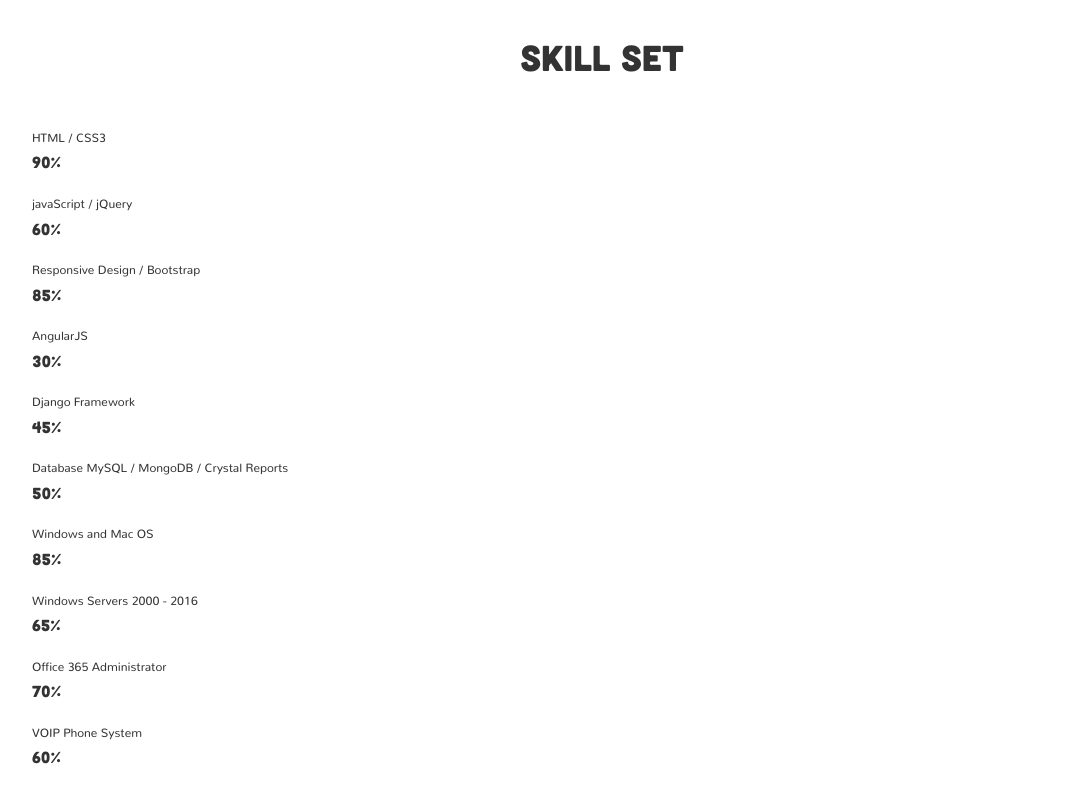
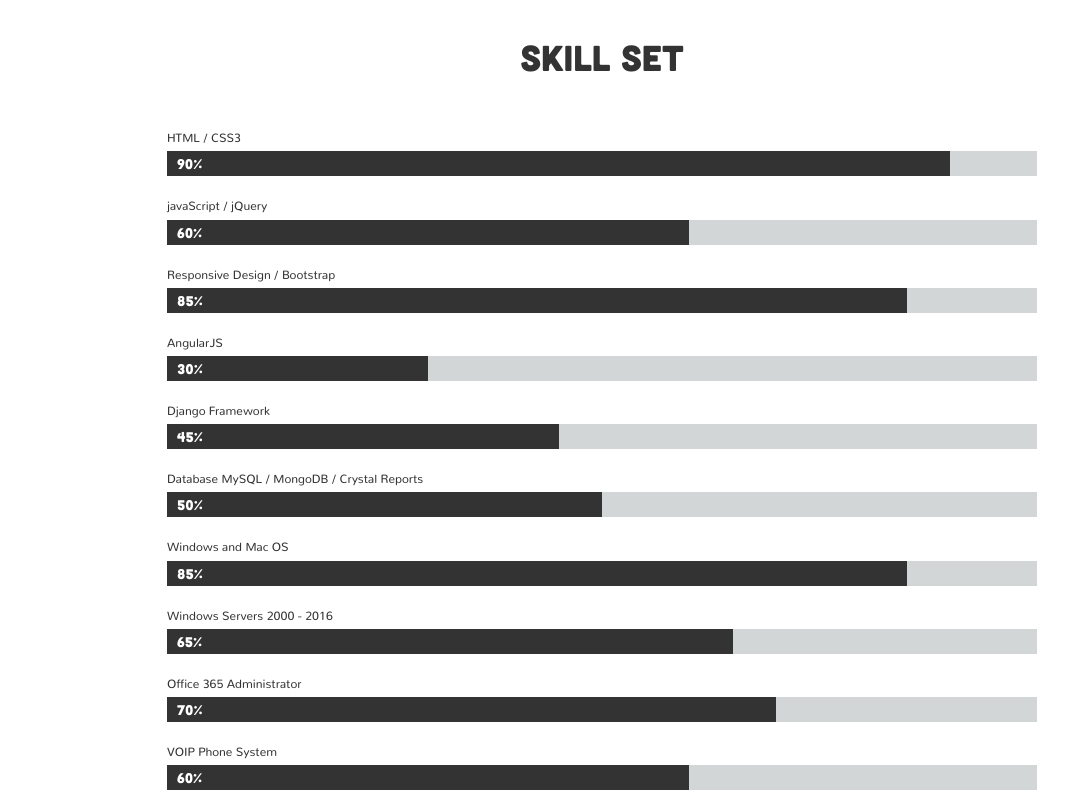
Before and after one commit to jsblankenship44/portfolio, a plain HTML site: page index.html in a window 1280 px wide. Shown: the part 1413-2213 px from the top of the page, without its empty margins (38-1106 px from the left). Before the commit the page ends 2182 px from the top, so only its background shows below. Drawn offline with nearby package versions, Linux system fonts and the light colour scheme.

Commit message:
update index and css files

```diff
--- a/css/style.css
+++ b/css/style.css
@@ -75,3 +75,95 @@ h3 {
     padding: 2rem;
     text-align: center;
 }
+
+/* skills section  */
+
+.skill_percent {
+    width: 900px;
+    margin: 0 auto;
+}
+
+.line {
+    height: 25px;
+    min-width: 800px;
+    margin: 0 auto 10px;
+    line-height: 25px;
+    font-size: 14px;
+    color: #fff;
+    padding: 0 0 0 10px;
+    position: relative;
+}
+
+.line:before {
+    content: '';
+    width: 100%;
+    position: absolute;
+    left: 0;
+    height: 25px;
+    top: 0;
+    z-index: -2;
+    background: #d2d6d7;
+}
+
+.line:after {
+    content: '';
+    background: #333;
+    height: 25px;
+    transition: 0.8s;
+    display: block;
+    width: 100%;
+    animation: animate 1 4s;
+    position: absolute;
+    top: 0;
+    left: 0;
+    z-index: -1;
+}
+
+.line1:after {
+    max-width: 90%;
+}
+
+.line2:after {
+    max-width: 60%;
+}
+
+.line3:after {
+    max-width: 85%;
+}
+
+.line4:after {
+    max-width: 30%;
+}
+
+.line5:after {
+    max-width: 45%;
+}
+
+.line6:after {
+    max-width: 50%;
+}
+
+.line7:after {
+    max-width: 85%;
+}
+
+.line8:after {
+    max-width: 65%;
+}
+
+.line9:after {
+    max-width: 70%;
+}
+
+.line10:after {
+    max-width: 60%;
+}
+
+@keyframes animate {
+    0% {
+        width: 0;
+    }
+    100% {
+        width: 100%;
+    }
+}
--- a/index.html
+++ b/index.html
@@ -93,29 +93,40 @@
 
         <section id="skills">
             <div class="container">
-                <div class="row">
+                <div class="row skill_percent">
                     <div class="col-md-12">
                         <h1>Skill Set</h1>
+
                         <h3>HTML / CSS3</h3>
                         <div class="line line1">90%</div>
+
                         <h3>javaScript / jQuery</h3>
                         <div class="line line2">60%</div>
+
                         <h3>Responsive Design / Bootstrap</h3>
                         <div class="line line3">85%</div>
+
                         <h3>AngularJS</h3>
                         <div class="line line4">30%</div>
+
                         <h3>Django Framework</h3>
                         <div class="line line5">45%</div>
+
                         <h3>Database MySQL / MongoDB / Crystal Reports</h3>
                         <div class="line line6">50%</div>
+
                         <h3>Windows and Mac OS</h3>
                         <div class="line line7">85%</div>
+
                         <h3>Windows Servers 2000 - 2016</h3>
                         <div class="line line8">65%</div>
+
                         <h3>Office 365 Administrator</h3>
                         <div class="line line9">70%</div>
+
                         <h3>VOIP Phone System</h3>
                         <div class="line line10">60%</div>
+
                     </div>
                 </div>
             </div>
```
